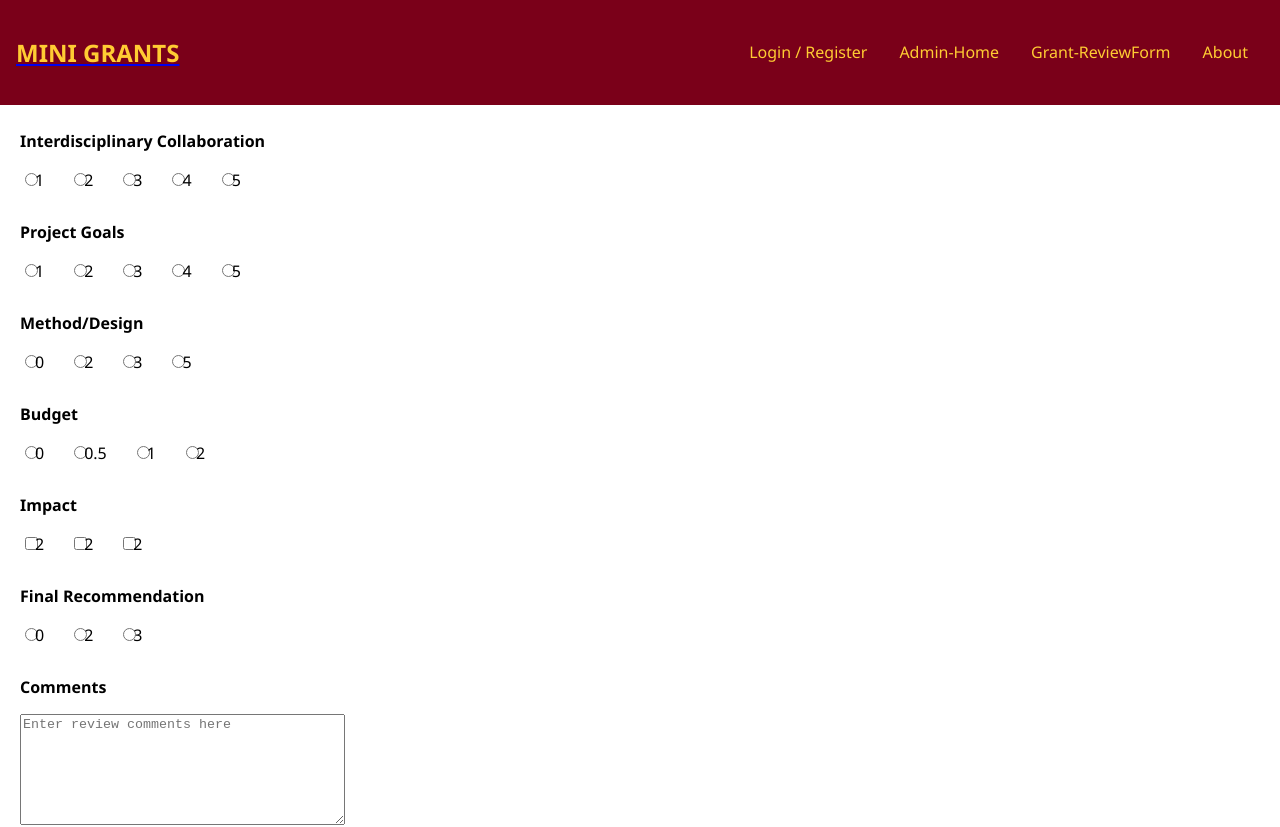
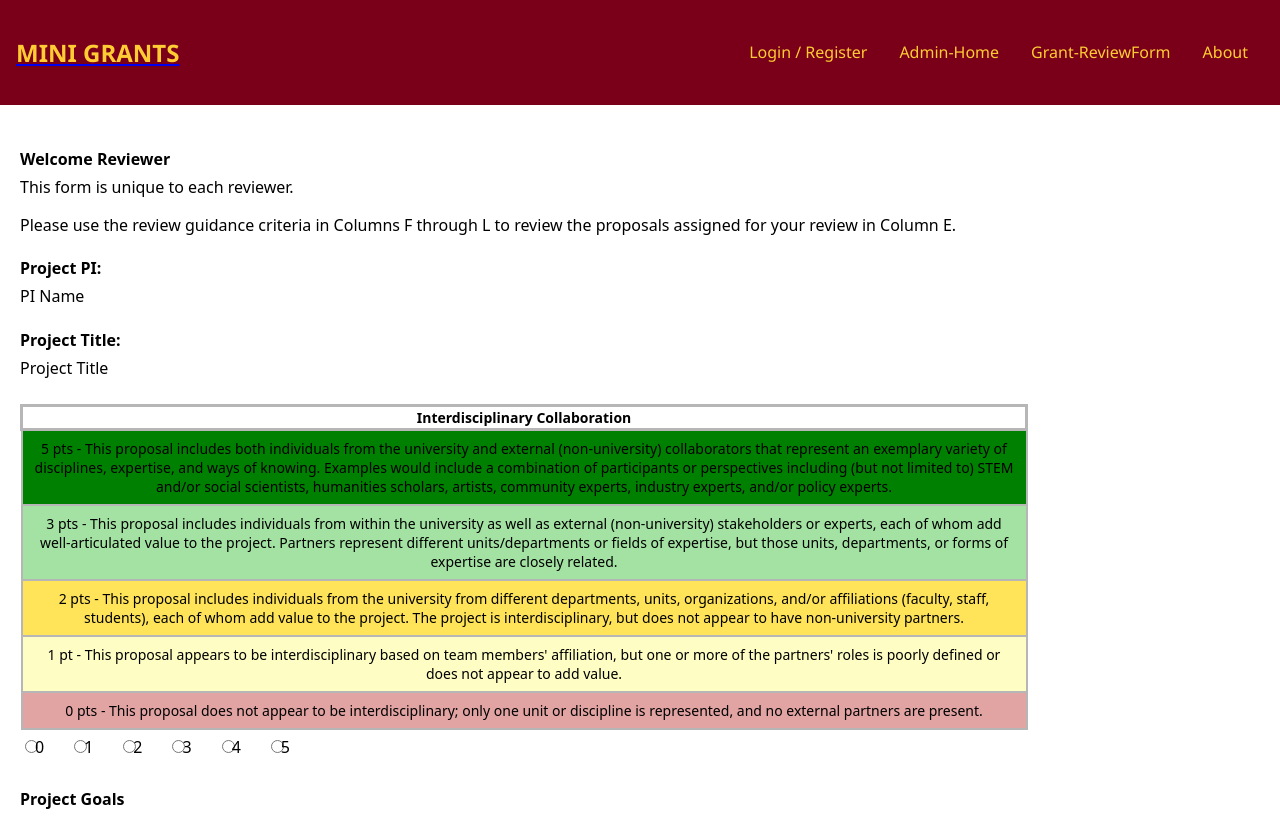
Before and after one commit to n-greensweig/mini-grants-IonE, a React (Create React App) app: page /#/grantreviewform in a window 1280 px wide. Shown: the top 827 px of the page. Built offline with nearby package versions, Linux system fonts and the light colour scheme; no server answers.

Commit message:
added criteria table

```diff
--- a/src/components/GrantReviewForm/GrantReviewForm.css
+++ b/src/components/GrantReviewForm/GrantReviewForm.css
@@ -1,5 +1,10 @@
 #review-form {
     margin-left: 20px;
+    font-family: system-ui, -apple-system, BlinkMacSystemFont, 'Segoe UI', Roboto, Oxygen, Ubuntu, Cantarell, 'Open Sans', 'Helvetica Neue', sans-serif;
+}
+
+h4 {
+    margin-bottom: -10px;
 }
 
 .review-form-title {
@@ -7,6 +12,47 @@
     margin-top: 25px;
 }
 
+table {
+    border-collapse: collapse;
+    width: 80%;
+    font-size: 14px;
+}
+
+th {
+    border: 3px solid #b6b6b6;
+}
+
+td {
+    border: 2px solid #b6b6b6;
+    padding: 8px;
+    text-align: center;
+}
+
+tr:nth-child(2) {
+    background-color: green;
+}
+
+tr:nth-child(3) {
+    background-color: rgb(163, 226, 163);
+}
+
+tr:nth-child(4) {
+    background-color: rgb(255, 228, 90);
+}
+
+#second-to-last {
+    background-color: rgb(253, 253, 196)
+}
+
+#last {
+    background-color: rgb(226, 163, 163)
+}
+
+form {
+    margin-top: 5px;
+
+}
+
 label {
     margin-right: 25px;
     margin-left: -8px;
--- a/src/components/GrantReviewForm/GrantReviewForm.jsx
+++ b/src/components/GrantReviewForm/GrantReviewForm.jsx
@@ -99,9 +99,66 @@ function GrantReviewForm() {
 
     return (
         <div id="review-form">
-            {/* To add tooltips to all titles */}
-            <p className='review-form-title'>Interdisciplinary Collaboration</p>
+            <br />
+            <h4><span>Welcome </span><span>Reviewer</span></h4>
+            <p>This form is unique to each reviewer.</p>
+            <p>Please use the review guidance criteria in Columns F through L to review the proposals assigned for your review in Column E.</p>
+
+            <h4>Project PI: </h4>
+                <p>PI Name</p>
+            <h4>Project Title:</h4>
+                <p>Project Title</p>
+
+            <p className='review-form-title'></p>
+
+            <table>
+                <tr>
+                    <th>Interdisciplinary Collaboration</th>
+                </tr>
+                <tr>
+                    <td>
+                        5 pts - This proposal includes both individuals from the university and
+                        external (non-university) collaborators that represent an exemplary
+                        variety of disciplines, expertise, and ways of knowing. Examples would
+                        include a combination of participants or perspectives including (but not
+                        limited to) STEM and/or social scientists, humanities scholars, artists,
+                        community experts, industry experts, and/or policy experts.
+                    </td>
+                </tr>
+                <tr>
+                    <td>
+                        3 pts - This proposal includes individuals from within the university as
+                        well as external (non-university) stakeholders or experts, each of whom
+                        add well-articulated value to the project. Partners represent different
+                        units/departments or fields of expertise, but those units, departments, or
+                        forms of expertise are closely related.
+                    </td>
+                </tr>
+                <tr>
+                    <td>
+                        2 pts - This proposal includes individuals from the university from
+                        different departments, units, organizations, and/or affiliations (faculty,
+                        staff, students), each of whom add value to the project. The project is
+                        interdisciplinary, but does not appear to have non-university partners.
+                    </td>
+                </tr>
+                <tr id="second-to-last">
+                    <td>
+                        1 pt - This proposal appears to be interdisciplinary based on team
+                        members' affiliation, but one or more of the partners' roles is poorly
+                        defined or does not appear to add value.
+                    </td>
+                </tr>
+                <tr id="last">
+                    <td>
+                        0 pts - This proposal does not appear to be interdisciplinary; only one unit
+                        or discipline is represented, and no external partners are present.
+                    </td>
+                </tr>
+            </table>
             <form>
+                <input type="radio" id="1" name="interdisciplinary" value={interdisciplinary} onChange={interdisciplinaryRadioChange}/>
+                <label for="interdisciplinary">0</label>
                 <input type="radio" id="1" name="interdisciplinary" value={interdisciplinary} onChange={interdisciplinaryRadioChange}/>
                 <label for="interdisciplinary">1</label>
                 <input type="radio" id="2" name="interdisciplinary" value={interdisciplinary} onChange={interdisciplinaryRadioChange}/>
```
Also changed, not shown: planar-granite-405621-bc999e6010f6.json (added, +13 -0 lines), 1 other file (tests, documents, lock files or other folders).
